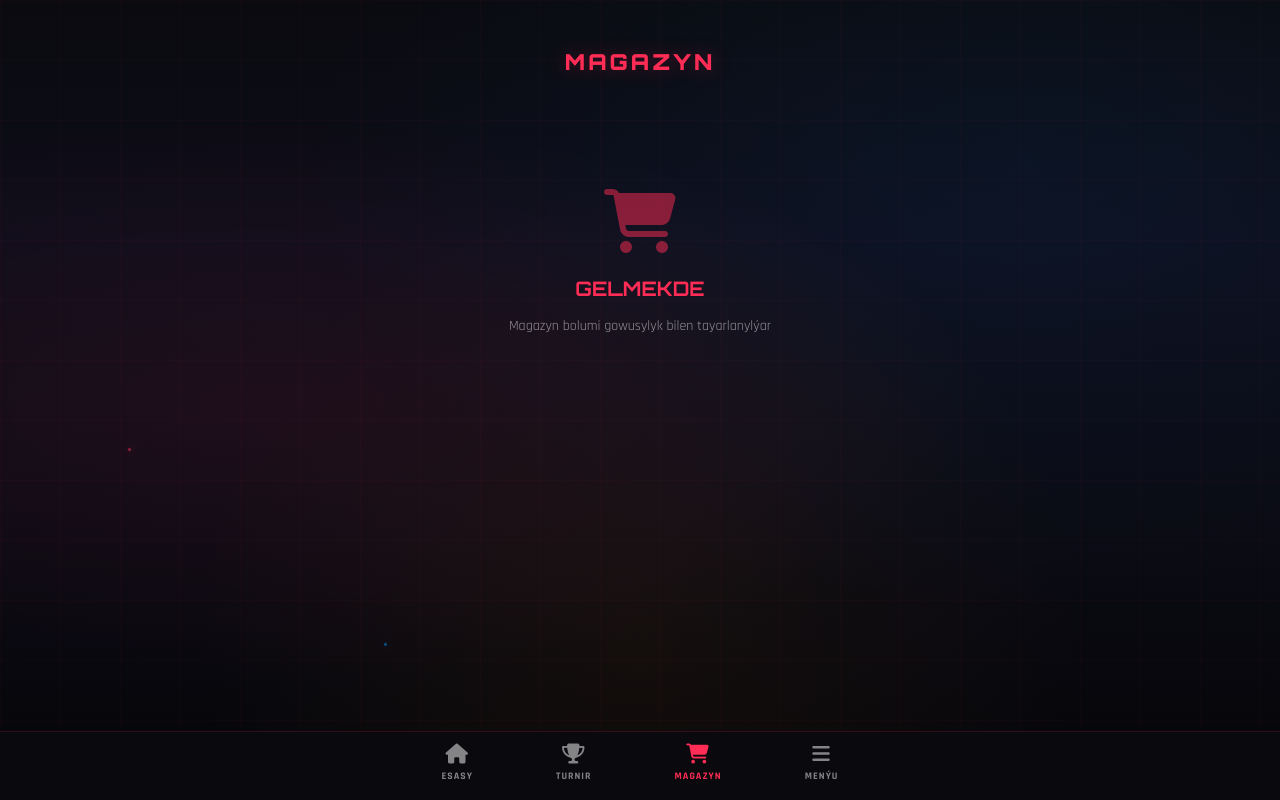
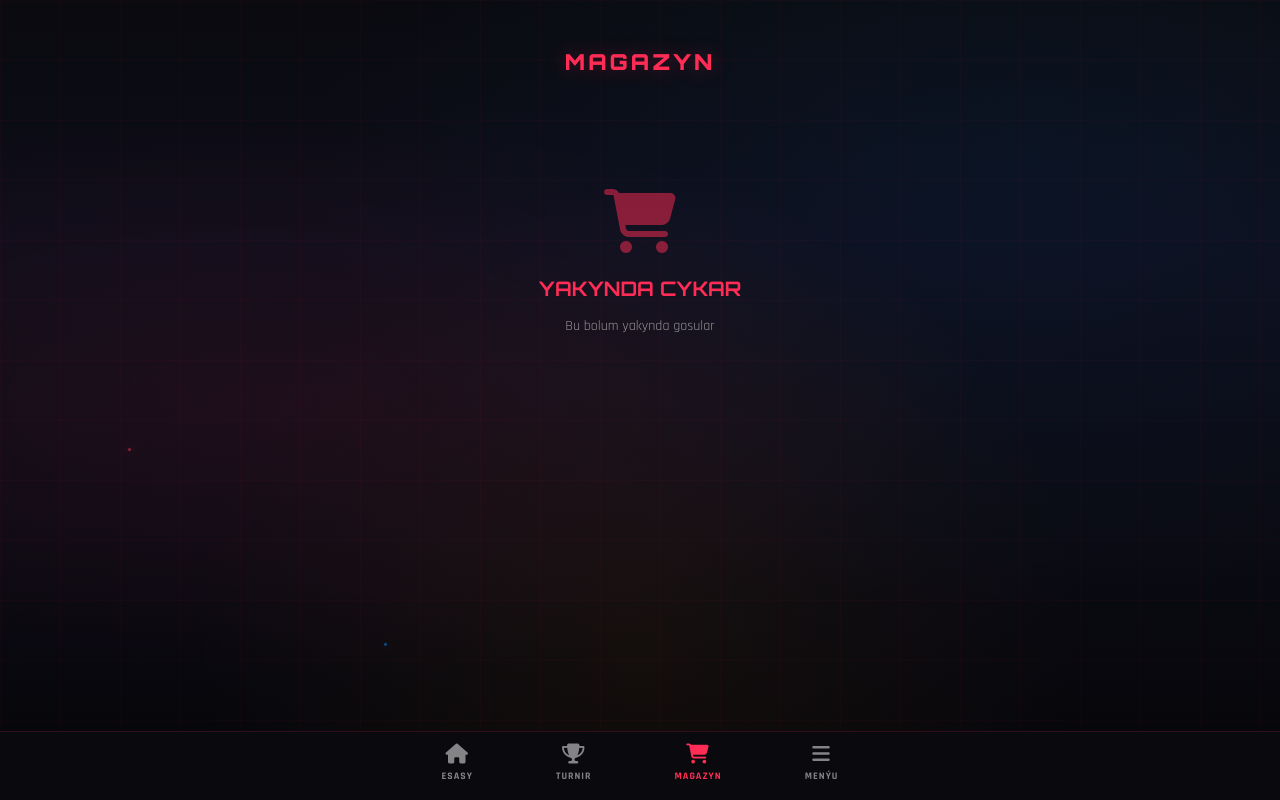
Before and after one commit to kemabr/turnirailway, a Flask app: page /magazyn in a window 1280 px wide. Run offline with Flask 3, Linux system fonts and the light colour scheme.

Commit message:
Update magazyn.html

```diff
--- a/templates/magazyn.html
+++ b/templates/magazyn.html
@@ -86,8 +86,8 @@
 
         <div class="coming-soon">
             <i class="fas fa-shopping-cart"></i>
-            <h2>GELMEKDE</h2>
-            <p>Magazyn bolumi gowusylyk bilen tayarlanylýar</p>
+            <h2>YAKYNDA CYKAR</h2>
+            <p>Bu bolum yakynda gosular </p>
         </div>
     </div>
 
```
